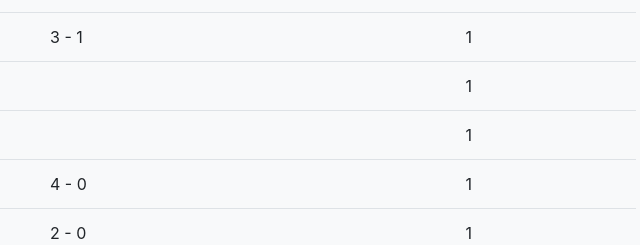
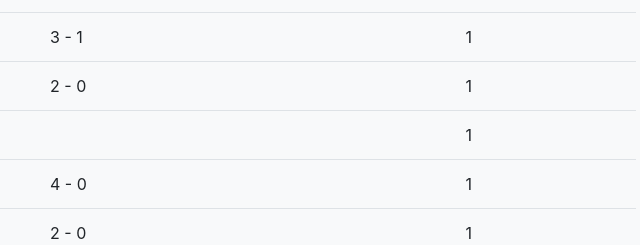
Before and after one commit to binout/worldcup2018, a plain HTML site: page index.html in a window 1280 px wide. Shown: the part 422-667 px from the top of the page, 574-1214 px from the left. Drawn offline with nearby package versions, Linux system fonts and the light colour scheme; a web font is replaced by a local one.

```diff
--- a/index.html
+++ b/index.html
@@ -72,7 +72,7 @@
             <tr>
               <th>Estelle</th>
               <td>3 - 0</td>
-              <td></td>
+              <td>2 - 0</td>
               <td></td>
               <td>1</td>
             </tr>
```
